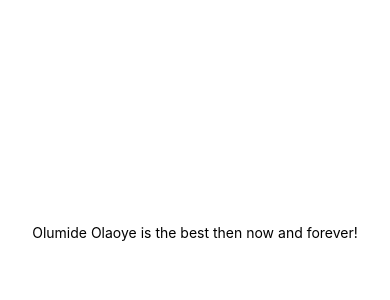
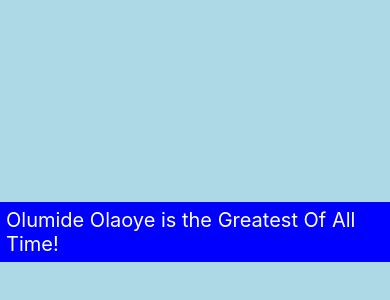
Before and after one commit to Olumide09/ism210-2020set, a React Native app in the folder myFirstMobileApp/: screen / in a window 390 px wide. Shown: the part 190-490 px from the top of the page. Built offline with nearby package versions, Linux system fonts and the light colour scheme.

Commit message:
Update App.tsx

```diff
--- a/myFirstMobileApp/App.tsx
+++ b/myFirstMobileApp/App.tsx
@@ -1,20 +1,26 @@
 import { StatusBar } from 'expo-status-bar';
+import React from 'react';
 import { StyleSheet, Text, View } from 'react-native';
-
-export default function App() {
+const App: React.FC = () => {
   return (
     <View style={styles.container}>
-      <Text>Olumide Olaoye is the best then now and forever!</Text>
-      <StatusBar style="auto" />
+      <Text style={styles.text}>Olumide Olaoye is the Greatest Of All Time!</Text>
     </View>
   );
 }
-
 const styles = StyleSheet.create({
   container: {
     flex: 1,
-    backgroundColor: '#fff',
+    backgroundColor: 'lightblue',
     alignItems: 'center',
     justifyContent: 'center',
   },
+  text: {
+    color: '#fff',
+    fontSize: 20,
+    backgroundColor: 'blue',
+    padding: 6,
+    alignItems: 'center'
+  }
 });
+export default App;
```
